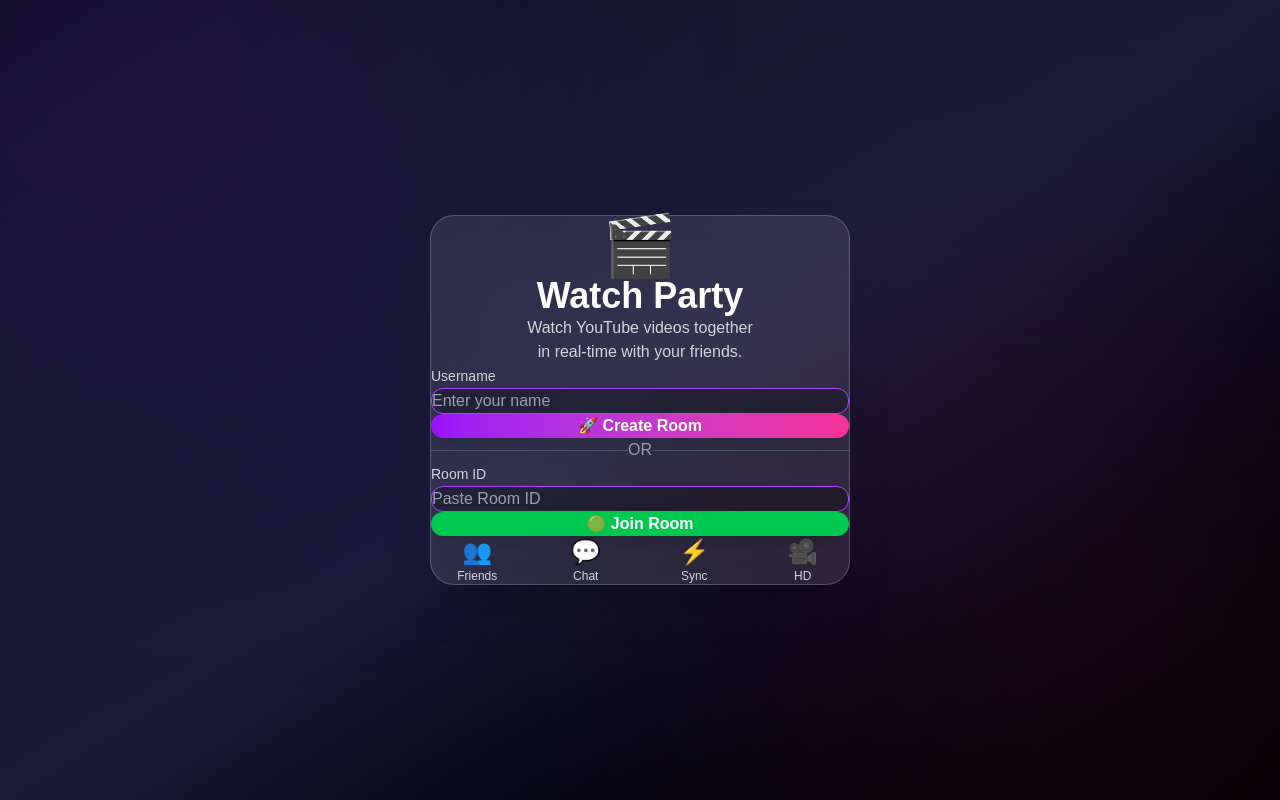
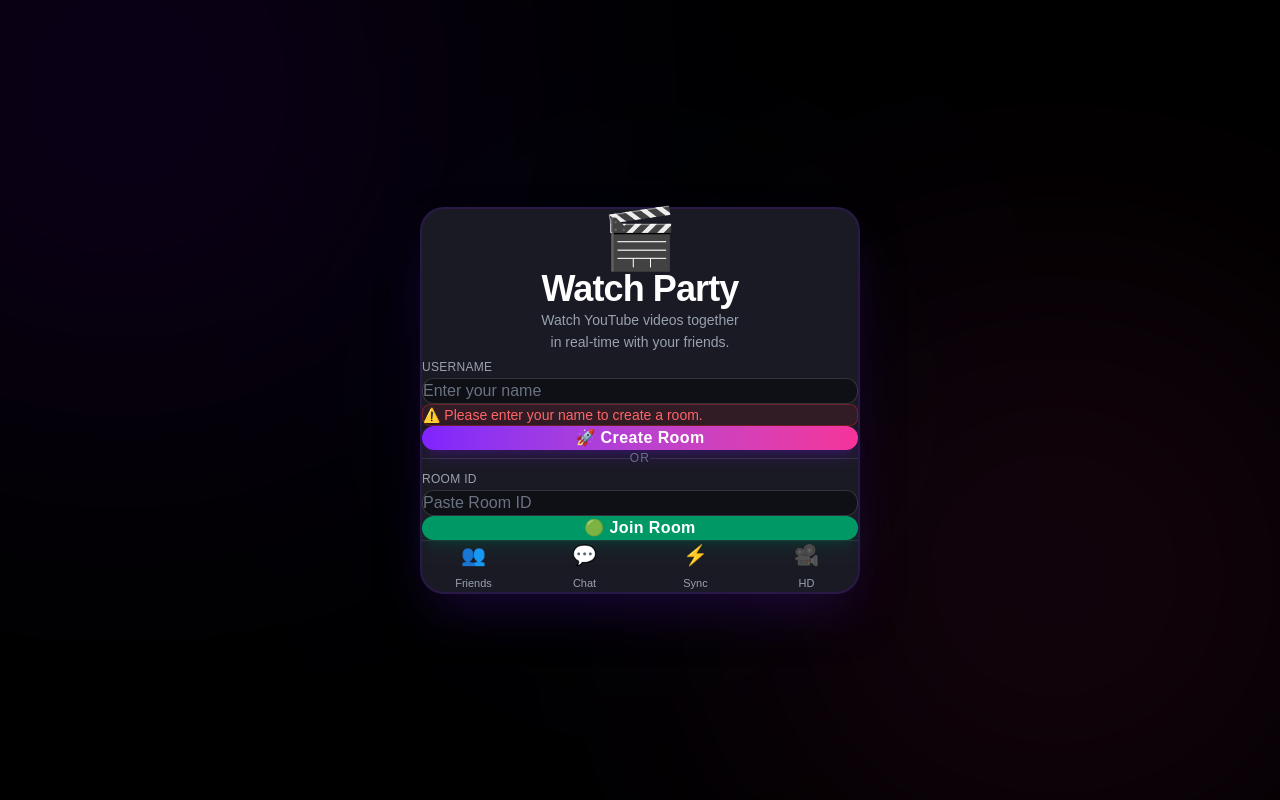
Before and after one commit to Antimakumari06/Watch_Party, a React (Vite) app in the folder client/: page / in a window 1280 px wide. Both pictures are taken after a click on the button "🚀 Create Room". Built offline with nearby package versions, Linux system fonts and the light colour scheme; no server answers.

Commit message:
polish chat UI with avatars, animated typing indicator, message bubbles

```diff
--- a/client/src/pages/Home.tsx
+++ b/client/src/pages/Home.tsx
@@ -7,158 +7,131 @@ function Home() {
 
   const [username, setUsername] = useState("");
   const [roomId, setRoomId] = useState("");
+  const [error, setError] = useState("");
 
   const createRoom = () => {
     if (!username.trim()) {
-      alert("Please enter username");
+      setError("Please enter your name to create a room.");
       return;
     }
+    setError("");
 
     const newRoomId = uuid();
-
-    navigate(`/room/${newRoomId}`, {
-      state: { username },
-    });
+    navigate(`/room/${newRoomId}`, { state: { username: username.trim() } });
   };
 
   const joinRoom = () => {
     if (!username.trim() || !roomId.trim()) {
-      alert("Please fill all fields");
+      setError("Please enter your name and a Room ID to join.");
       return;
     }
+    setError("");
 
-    navigate(`/room/${roomId}`, {
-      state: { username },
-    });
+    navigate(`/room/${roomId.trim()}`, { state: { username: username.trim() } });
   };
 
   return (
-    <div className="relative min-h-screen overflow-hidden bg-gradient-to-br from-[#0B1120] via-[#1A1B3A] to-black flex items-center justify-center">
+    <div className="relative min-h-screen w-full overflow-hidden bg-black flex items-center justify-center px-4 py-10">
+      {/* ===== Background glow blobs (matches Room.tsx violet theme) ===== */}
+      <div className="absolute w-[500px] h-[500px] bg-violet-700 rounded-full blur-[180px] opacity-20 -top-40 -left-32 pointer-events-none" />
+      <div className="absolute w-[450px] h-[450px] bg-pink-500 rounded-full blur-[160px] opacity-15 bottom-0 right-0 pointer-events-none" />
+      <div className="absolute w-[300px] h-[300px] bg-blue-600 rounded-full blur-[160px] opacity-10 top-1/2 left-1/2 -translate-x-1/2 -translate-y-1/2 pointer-events-none" />
 
-      {/* Background Glow */}
-      <div className="absolute w-[500px] h-[500px] bg-purple-600 rounded-full blur-[180px] opacity-20 -top-40 -left-32"></div>
-
-      <div className="absolute w-[450px] h-[450px] bg-pink-500 rounded-full blur-[180px] opacity-20 bottom-0 right-0"></div>
-
-      {/* Card */}
-      <div className="relative z-10 w-[420px] bg-white/10 backdrop-blur-xl border border-white/20 rounded-3xl shadow-2xl p-8">
-
+      {/* ===== Main Card ===== */}
+      <div className="relative z-10 w-full max-w-[440px] bg-[#1a1a24] border-2 border-violet-900/30 rounded-3xl shadow-2xl shadow-violet-950/50 p-8 sm:p-9">
+        {/* Header */}
         <div className="text-center">
-
-          <div className="text-6xl mb-4">
-            🎬
-          </div>
-
-          <h1 className="text-4xl font-bold text-white">
+          <div className="text-6xl mb-3">🎬</div>
+          <h1 className="text-3xl sm:text-4xl font-extrabold text-white tracking-tight">
             Watch Party
           </h1>
-
-          <p className="text-gray-300 mt-3">
+          <p className="text-gray-400 mt-3 text-sm leading-relaxed">
             Watch YouTube videos together
             <br />
             in real-time with your friends.
           </p>
-
         </div>
 
         {/* Username */}
-
         <div className="mt-8">
-
-          <label className="text-gray-300 text-sm">
+          <label className="text-gray-400 text-xs font-medium uppercase tracking-wide">
             Username
           </label>
-
           <input
             type="text"
             placeholder="Enter your name"
             value={username}
-            onChange={(e) => setUsername(e.target.value)}
-            className="mt-2 w-full px-5 py-4 rounded-xl bg-black/30 border border-purple-500 text-white placeholder-gray-400 outline-none focus:ring-2 focus:ring-purple-500"
+            onChange={(e) => {
+              setUsername(e.target.value);
+              if (error) setError("");
+            }}
+            onKeyDown={(e) => e.key === "Enter" && createRoom()}
+            className="mt-2 w-full px-5 py-3.5 rounded-xl bg-[#0f0f16] border border-white/15 text-white placeholder-gray-500 outline-none transition focus:border-violet-500 focus:ring-2 focus:ring-violet-500/30"
           />
-
         </div>
 
-        {/* Create Button */}
+        {/* Inline error */}
+        {error && (
+          <p className="mt-3 text-sm text-red-400 bg-red-500/10 border border-red-500/30 rounded-lg px-3 py-2">
+            ⚠️ {error}
+          </p>
+        )}
 
+        {/* Create Room Button */}
         <button
           onClick={createRoom}
-          className="mt-6 w-full py-4 rounded-xl bg-gradient-to-r from-purple-600 to-pink-500 text-white font-bold hover:scale-105 duration-300 shadow-xl"
+          className="mt-6 w-full py-3.5 rounded-xl bg-gradient-to-r from-violet-600 to-pink-500 text-white font-bold tracking-wide shadow-lg shadow-violet-900/40 transition-transform duration-200 hover:scale-[1.02] active:scale-[0.98]"
         >
           🚀 Create Room
         </button>
 
         {/* Divider */}
-
         <div className="flex items-center my-7">
-
-          <div className="flex-1 h-px bg-gray-600"></div>
-
-          <span className="mx-4 text-gray-400">
-            OR
-          </span>
-
-          <div className="flex-1 h-px bg-gray-600"></div>
-
+          <div className="flex-1 h-px bg-white/10" />
+          <span className="mx-4 text-gray-500 text-xs font-medium tracking-widest">OR</span>
+          <div className="flex-1 h-px bg-white/10" />
         </div>
 
         {/* Room ID */}
-
-        <label className="text-gray-300 text-sm">
+        <label className="text-gray-400 text-xs font-medium uppercase tracking-wide">
           Room ID
         </label>
-
         <input
           type="text"
           placeholder="Paste Room ID"
           value={roomId}
-          onChange={(e) => setRoomId(e.target.value)}
-          className="mt-2 w-full px-5 py-4 rounded-xl bg-black/30 border border-purple-500 text-white placeholder-gray-400 outline-none focus:ring-2 focus:ring-purple-500"
+          onChange={(e) => {
+            setRoomId(e.target.value);
+            if (error) setError("");
+          }}
+          onKeyDown={(e) => e.key === "Enter" && joinRoom()}
+          className="mt-2 w-full px-5 py-3.5 rounded-xl bg-[#0f0f16] border border-white/15 text-white placeholder-gray-500 outline-none transition focus:border-violet-500 focus:ring-2 focus:ring-violet-500/30"
         />
 
         <button
           onClick={joinRoom}
-          className="mt-6 w-full py-4 rounded-xl bg-green-500 hover:bg-green-600 text-white font-bold duration-300 shadow-xl"
+          className="mt-6 w-full py-3.5 rounded-xl bg-emerald-600 hover:bg-emerald-500 text-white font-bold tracking-wide shadow-lg shadow-emerald-900/40 transition-transform duration-200 hover:scale-[1.02] active:scale-[0.98]"
         >
           🟢 Join Room
         </button>
 
-        {/* Features */}
+        {/* Feature strip */}
+        <div className="grid grid-cols-4 gap-2 mt-8 pt-6 border-t border-white/10">
+          <FeatureIcon icon="👥" label="Friends" />
+          <FeatureIcon icon="💬" label="Chat" />
+          <FeatureIcon icon="⚡" label="Sync" />
+          <FeatureIcon icon="🎥" label="HD" />
+        </div>
+      </div>
+    </div>
+  );
+}
 
-        <div className="grid grid-cols-4 gap-4 mt-8 text-center">
-
-          <div>
-            <div className="text-2xl">👥</div>
-            <p className="text-xs text-gray-300 mt-2">
-              Friends
-            </p>
-          </div>
-
-          <div>
-            <div className="text-2xl">💬</div>
-            <p className="text-xs text-gray-300 mt-2">
-              Chat
-            </p>
-          </div>
-
-          <div>
-            <div className="text-2xl">⚡</div>
-            <p className="text-xs text-gray-300 mt-2">
-              Sync
-            </p>
-          </div>
-
-          <div>
-            <div className="text-2xl">🎥</div>
-            <p className="text-xs text-gray-300 mt-2">
-              HD
-            </p>
-          </div>
-
-        </div>
-
-      </div>
-
+function FeatureIcon({ icon, label }: { icon: string; label: string }) {
+  return (
+    <div className="flex flex-col items-center gap-1.5 py-2 rounded-xl transition hover:bg-white/5">
+      <div className="text-xl">{icon}</div>
+      <p className="text-[11px] text-gray-400 font-medium">{label}</p>
     </div>
   );
 }
```
Also changed, not shown: client/src/pages/Room.tsx (+82 -30 lines).
